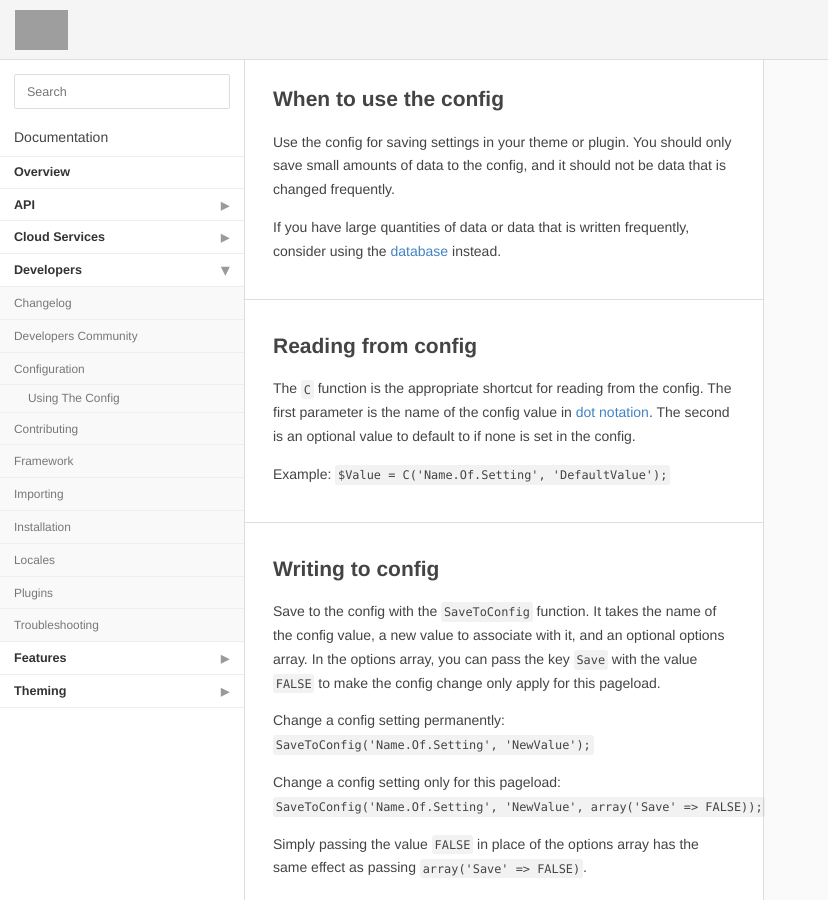
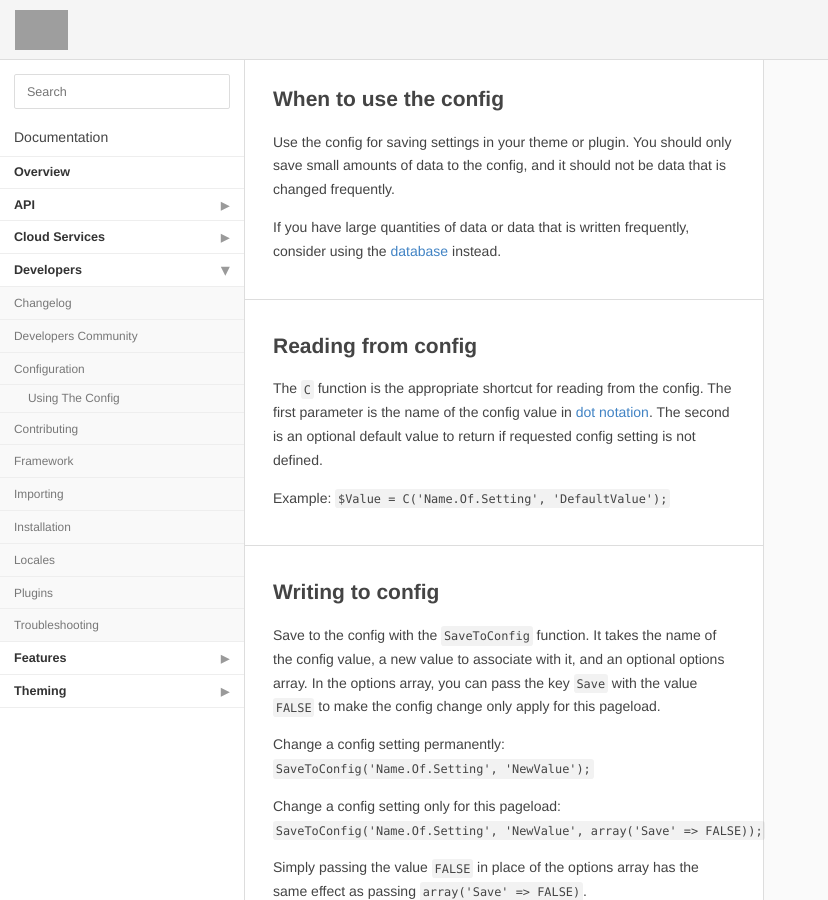
Before and after one commit to hgtonight/vanilladocs, a Jekyll site: the page built from developers/configuration/using.md, in a window 1280 px wide and 900 px high. Shown: the whole window, without its empty margins (0-828 px from the left). Built offline with Jekyll 4.4.1, drawn with Linux system fonts in a browser that asks for light colours; Markdown is read by kramdown in place of the engine named in the settings; grey boxes are pictures that could not be loaded.

Commit message:
Change sentence format.

```diff
--- a/developers/configuration/using.md
+++ b/developers/configuration/using.md
@@ -12,7 +12,7 @@ If you have large quantities of data or data that is written frequently, conside
 
 ## Reading from config
 
-The `C` function is the appropriate shortcut for reading from the config. The first parameter is the name of the config value in [dot notation](/developers/configuration). The second is an optional value to default to if none is set in the config.
+The `C` function is the appropriate shortcut for reading from the config. The first parameter is the name of the config value in [dot notation](/developers/configuration). The second is an optional default value to return if requested config setting is not defined.
 
 Example:
 `$Value = C('Name.Of.Setting', 'DefaultValue');`
```
